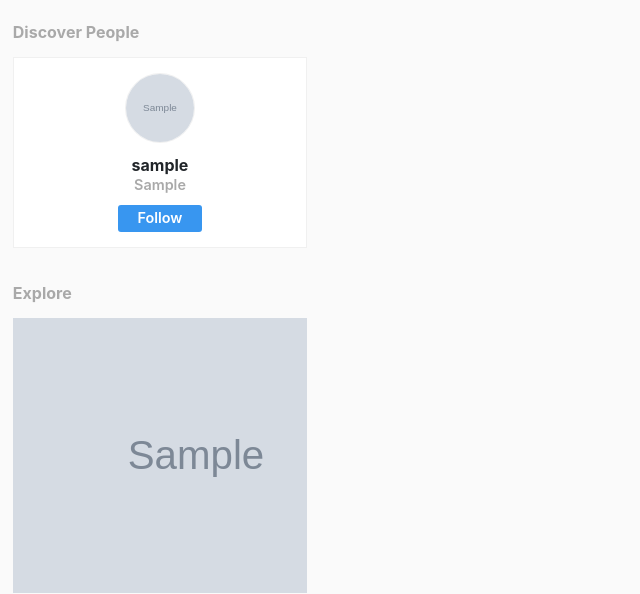
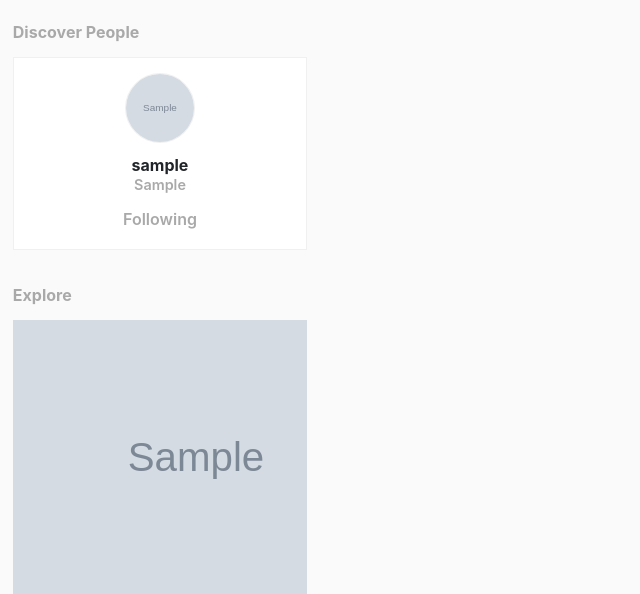
Before and after one commit to mayankR1999/travelpedia, a Django app: page /user/explore in a window 1280 px wide. Shown: the top 594 px of the page, without its empty margins (0-640 px from the left). Run offline with Django 3.2, Linux system fonts and the light colour scheme; a user stored in the database is signed in; tables that the repository leaves empty hold one stand-in row (values such as "Sample post"); grey boxes marked "Sample" are stand-in pictures; some libraries are stand-ins or nearby versions.

Commit message:
Removed eror:
follow button and unfollow button was getting changed at each post
and user template when related action taken.
Changed position of DTL if block to resolve error.

```diff
--- a/main/views.py
+++ b/main/views.py
@@ -162,9 +162,13 @@ def explore(request):
     if request.method == 'POST':
         pass
     else:
+        logged_user_details = UserDetails.objects.get(pk = request.user)
+
         context = {
             'posts': Posts.objects.all(),
-            'accounts': UserDetails.objects.all()
+            'accounts': UserDetails.objects.all(),
+            'logged_user_followers': logged_user_details.followers.all(),
+            'logged_user_following': logged_user_details.following.all()
         }
 
         return render(request, 'explore.html', context)
--- a/templates/explore.html
+++ b/templates/explore.html
@@ -10,14 +10,8 @@
                 <div style="font-weight: 650; margin-top:10px; margin-bottom:-3px">{{account.user.username}}</div>
                 <div style="color:darkgrey; font-size:.9em; font-weight: 600; margin-bottom: 10px;">{{account.user.first_name}}</div>
 
-                {% if user in account.following %}
-                    <style>.custom-follow-button{display: none;}</style>
-                    {% else %}
-                    <style>.show-following-or-not{display: none;}</style>
-                {% endif %}
-
-                <button class="custom-follow-button">Follow</button>
-                <button class="show-following-or-not">Following</button>
+                <button class="custom-follow-button" {% if account.user in logged_user_following %}style="display: none;"{% endif %}>Follow</button>
+                <button class="show-following-or-not" {% if account.user not in logged_user_following %}style="display: none;"{% endif %}>Following</button>
             </div>
         {% endfor %}
     </div>
```
Also changed, not shown: templates/posts-scrolling-layout.html (+5 -13 lines).
